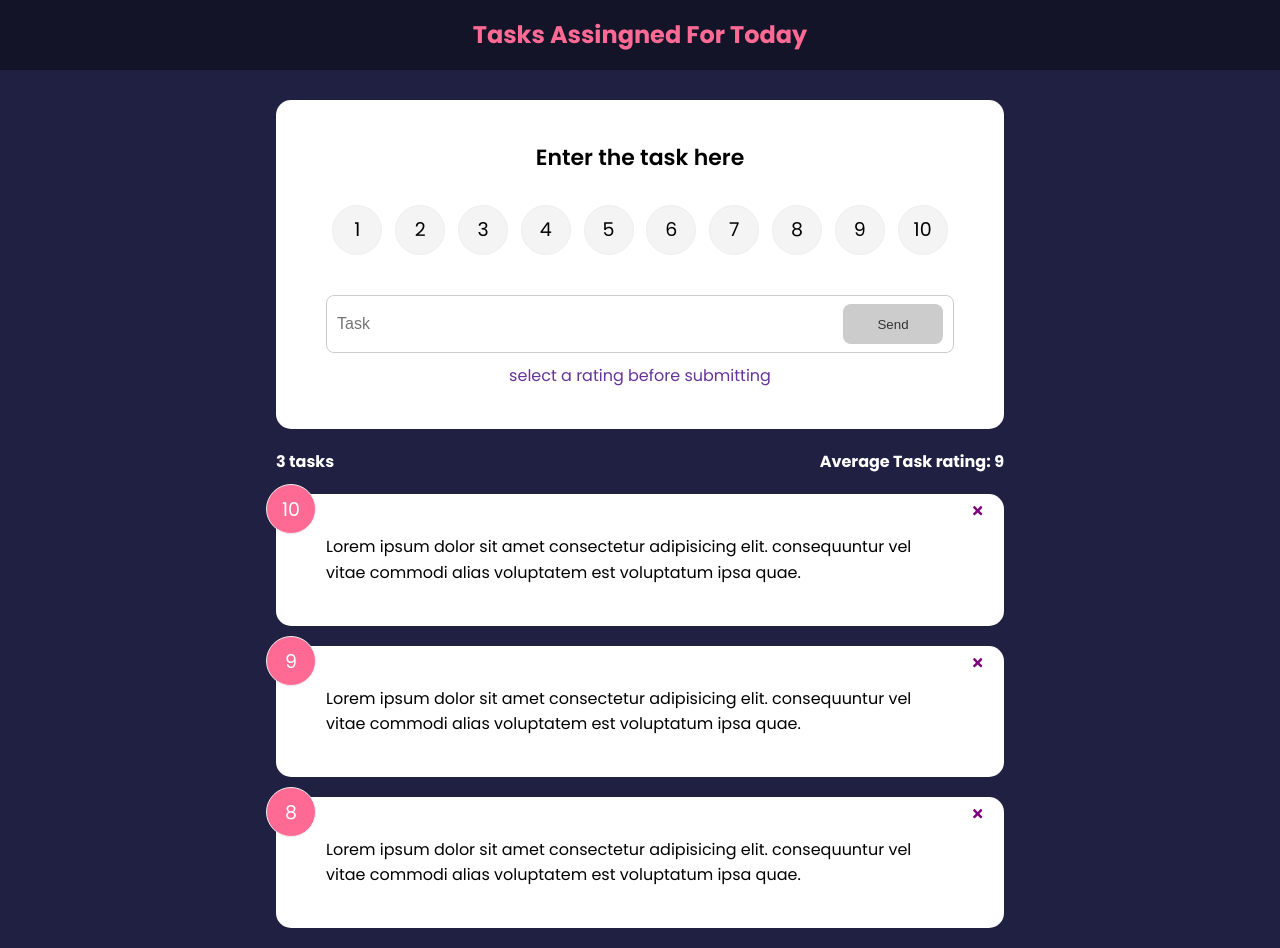
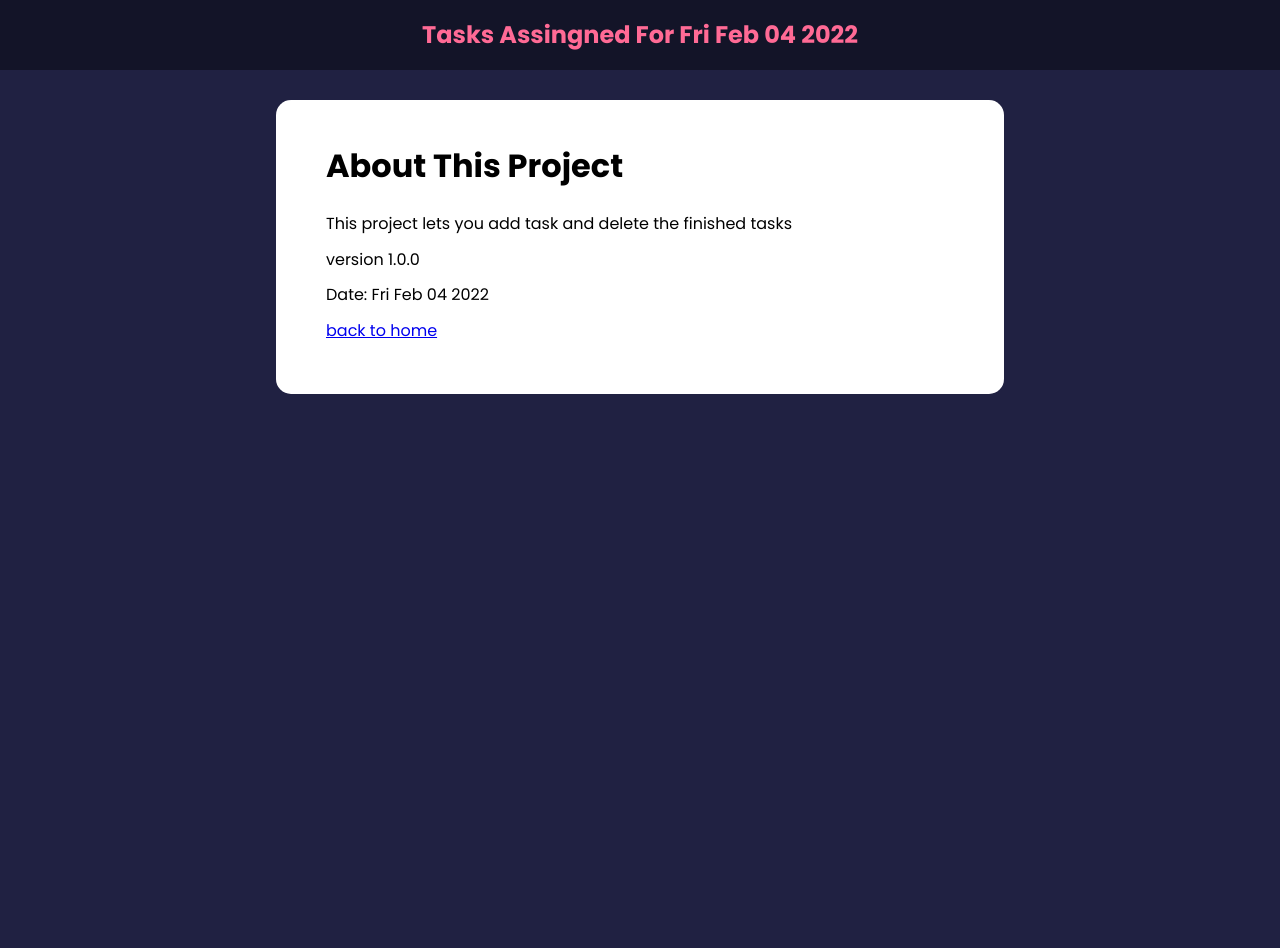
Before and after one commit to vijeyash1/feedbackApp, a React (Create React App) app: page /about in a window 1280 px wide. After the commit the page ends 800 px from the top, so only its background shows below. Built offline with nearby package versions, Linux system fonts and the light colour scheme.

Commit message:
added react router dom

```diff
--- a/package.json
+++ b/package.json
@@ -10,6 +10,7 @@
     "react": "^17.0.2",
     "react-dom": "^17.0.2",
     "react-icons": "^4.3.1",
+    "react-router-dom": "^6.2.1",
     "react-scripts": "5.0.0",
     "uuid": "^8.3.2",
     "web-vitals": "^2.1.4"
--- a/src/App.js
+++ b/src/App.js
@@ -1,4 +1,5 @@
 import "./App.css";
+import { BrowserRouter as Router, Route, Routes } from "react-router-dom";
 import Header from "./components/header";
 import { v4 as uuidv4 } from "uuid";
 import FeedbackData from "./components/FeedbackData";
@@ -6,7 +7,7 @@
 import { useState } from "react";
 import FeedbackStats from "./components/FeedbackStats";
 import FeedbackForm from "./components/FeedbackForm";
-
+import Aboutpage from "./pages/Aboutpage";
 function App() {
   const [data, setdata] = useState(FeedbackData);
   const addfeedback = (e) => {
@@ -21,15 +22,27 @@
     }
   };
   return (
-    <>
+    <Router>
       <Header />
 
       <div className="container">
-        <FeedbackForm handleadd={addfeedback} />
-        <FeedbackStats feedback={data} />
-        <FeedBackList feedback={data} handleDelete={deleteFeedback} />
+        <Routes>
+          <Route
+            exact
+            path="/"
+            element={
+              <>
+                <FeedbackForm handleadd={addfeedback} />
+                <FeedbackStats feedback={data} />
+                <FeedBackList feedback={data} handleDelete={deleteFeedback} />
+              </>
+            }
+          />
+
+          <Route path="/about" element={<Aboutpage />} />
+        </Routes>
       </div>
-    </>
+    </Router>
   );
 }
 
--- a/src/components/header.js
+++ b/src/components/header.js
@@ -1,11 +1,12 @@
 import React from "react";
 import PropTypes from "prop-types";
-
+const date = new Date().toDateString();
 function Header({ text, bgColor, textColor }) {
   const headerStyles = {
     backgroundColor: bgColor,
     color: textColor,
   };
+
   return (
     <header style={headerStyles}>
       <div className="container">
@@ -15,7 +16,7 @@
   );
 }
 Header.defaultProps = {
-  text: "Tasks Assingned For Today",
+  text: `Tasks Assingned For ${date}`,
   bgColor: "rgba(0,0,0,0.4)",
   textColor: "#ff6a95",
 };
--- /dev/null
+++ b/src/pages/Aboutpage.js
@@ -0,0 +1,20 @@
+import React from "react";
+import Card from "../components/shared/card";
+function Aboutpage() {
+  const date = new Date().toDateString();
+  return (
+    <Card>
+      <div className="about">
+        <h1>About This Project</h1>
+        <p>This project lets you add task and delete the finished tasks </p>
+        <p>version 1.0.0</p>
+        <p>Date: {date}</p>
+        <p>
+          <a href="/">back to home</a>
+        </p>
+      </div>
+    </Card>
+  );
+}
+
+export default Aboutpage;
```
Also changed, not shown: 1 other file (tests, documents, lock files or other folders).
